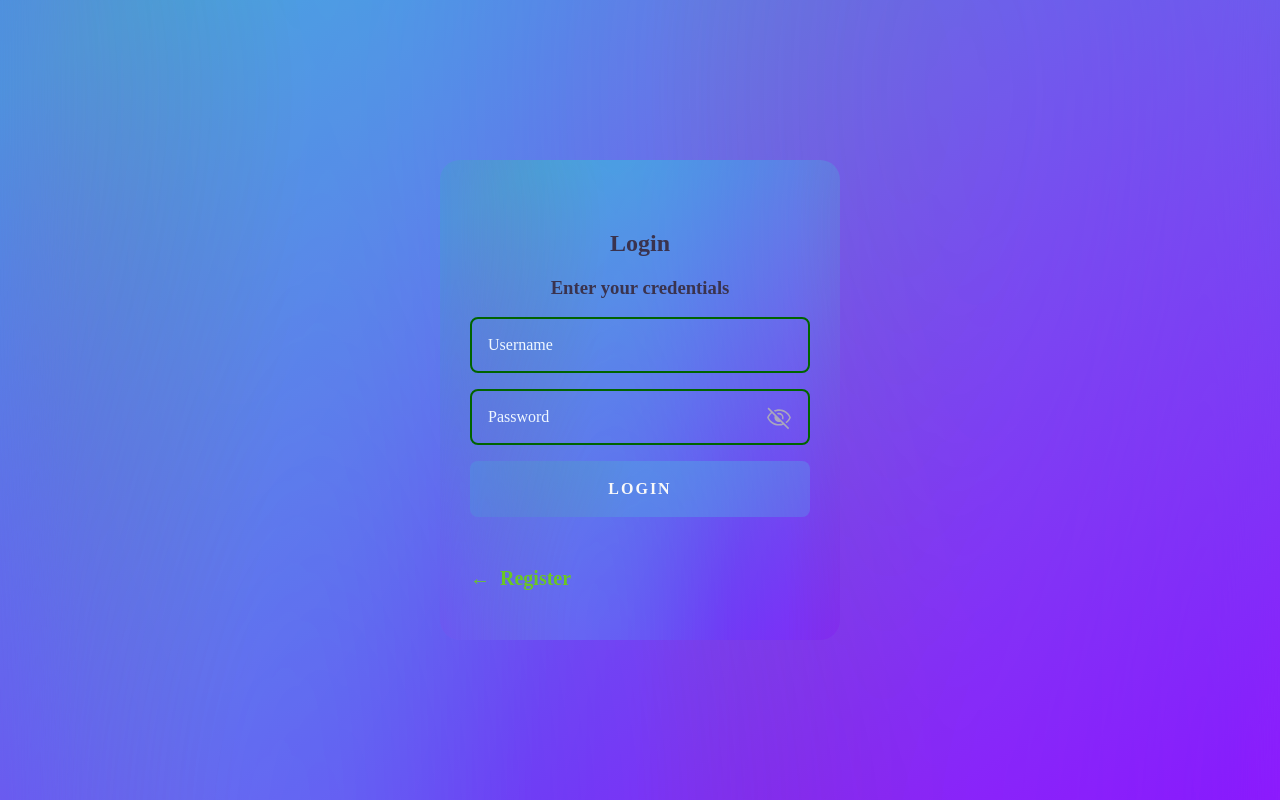
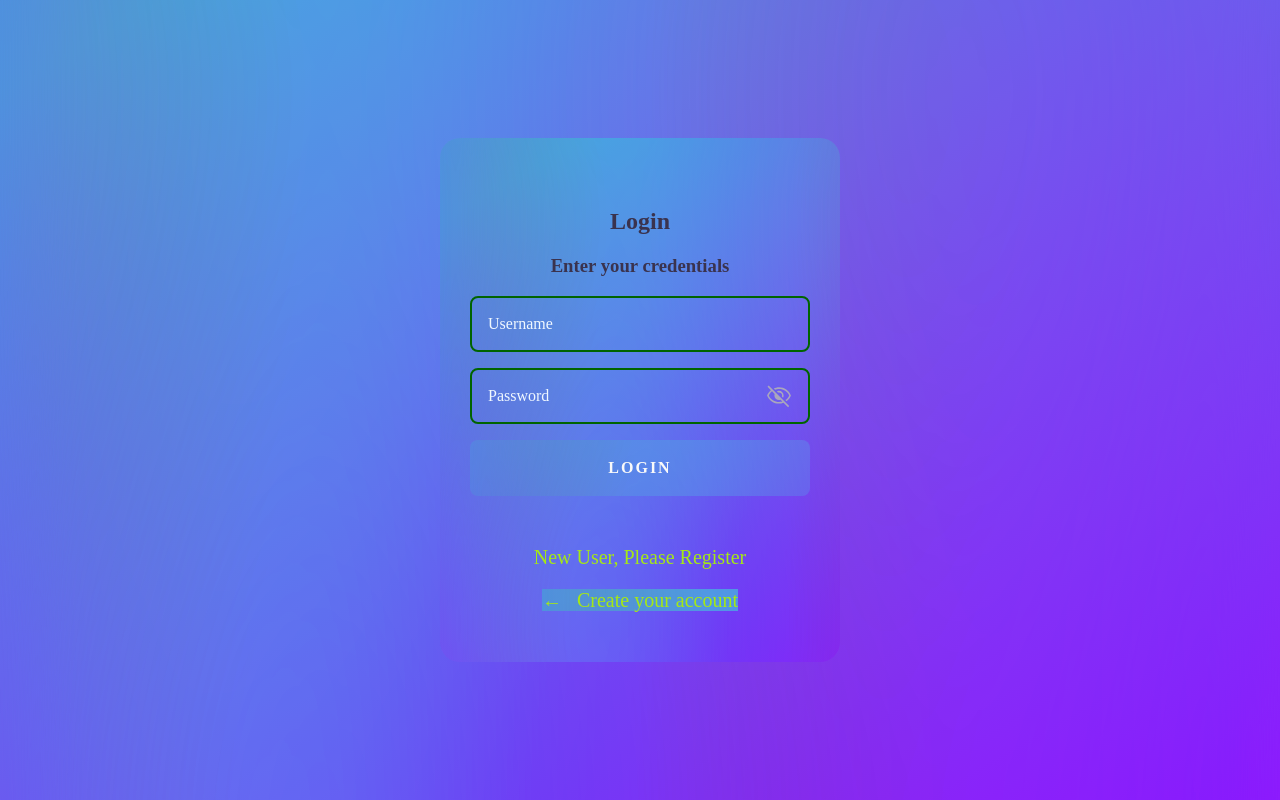
Before and after one commit to Ankushtsalian/TEST_LOGIN_JWT_FULLSTACK, a React (Create React App) app in the folder FRONTEND/: page /login in a window 1280 px wide. Built offline with nearby package versions, Linux system fonts and the light colour scheme.

Commit message:
login register with JWT completed

```diff
--- a/FRONTEND/src/App.js
+++ b/FRONTEND/src/App.js
@@ -41,7 +41,13 @@ function App() {
           />
           <Route
             path="/login"
-            element={<Login handleInput={handleInput} formInput={formInput} />}
+            element={
+              <Login
+                handleInput={handleInput}
+                formInput={formInput}
+                setFormInput={setFormInput}
+              />
+            }
           />
 
           <Route
--- a/FRONTEND/src/components/Login.jsx
+++ b/FRONTEND/src/components/Login.jsx
@@ -1,13 +1,18 @@
 import { useEffect, useState } from "react";
 
-import { Link, Navigate, redirect, useNavigate } from "react-router-dom";
+import { Link, useNavigate } from "react-router-dom";
 import Password from "./Password";
 import axios from "axios";
 
-const Login = ({ handleInput, formInput }) => {
+const Login = ({ handleInput, formInput, setFormInput }) => {
   const { loginUsername, loginPassword } = formInput;
   const [tokenLog, setTokenLog] = useState("");
   const navigate = useNavigate();
+
+  useEffect(() => {
+    localStorage.removeItem("Token");
+  });
+
   const handleLogin = async () => {
     try {
       const response = await axios.post("http://localhost:5000/api/v1/login", {
@@ -16,6 +21,15 @@ const Login = ({ handleInput, formInput }) => {
       });
       // console.log(response.data.msg.decoded);
       setTokenLog(() => response.data.msg.token);
+      setFormInput((formValue) => ({
+        ...formValue,
+
+        loginUsername: "",
+        loginPassword: "",
+        registerUsername: "",
+        registerPassword: "",
+        registerResetPassword: "",
+      }));
       // if (token) navigate("/protected");
 
       alert(
@@ -32,16 +46,9 @@ const Login = ({ handleInput, formInput }) => {
     }
     return () => {
       console.log("LOGIN");
-    };
+    }; // eslint-disable-next-line
   }, [tokenLog]);
-  // useEffect(() => {
-  //   if (tokenLog) {
-  //     navigate("/protected");
-  //   }
-  //   return () => {
-  //     console.log("done");
-  //   };
-  // }, [tokenLog]);
+
   return (
     <div className="login-card">
       <div>
@@ -61,7 +68,7 @@ const Login = ({ handleInput, formInput }) => {
             name="loginPassword"
             handleInput={handleInput}
           />
-          {/* <Link to="/protected"> */}{" "}
+
           <button
             className="control"
             type="button"
@@ -70,12 +77,12 @@ const Login = ({ handleInput, formInput }) => {
           >
             LOGIN
           </button>
-          {/* </Link> */}
         </form>
       </div>
       <div className="Redirect">
+        <div>New User, Please Register</div>
         <Link to="/">
-          &#x2190; <span>Register</span>
+          &#x2190; <span>Create your account</span>
         </Link>
       </div>
     </div>
--- a/FRONTEND/src/components/Logout.jsx
+++ b/FRONTEND/src/components/Logout.jsx
@@ -1,6 +1,6 @@
 import React from "react";
 import { useEffect, useState } from "react";
-import { Link, Navigate, redirect, useNavigate } from "react-router-dom";
+import { useNavigate } from "react-router-dom";
 
 const Logout = () => {
   const token = localStorage.getItem("Token");
@@ -18,7 +18,7 @@ const Logout = () => {
     }
     return () => {
       console.log("LOGOUT");
-    };
+    }; // eslint-disable-next-line
   }, [logToken]);
 
   return (
--- a/FRONTEND/src/components/Protected.jsx
+++ b/FRONTEND/src/components/Protected.jsx
@@ -1,5 +1,5 @@
 import React, { useEffect, useState } from "react";
-import { Link, Navigate, redirect, useNavigate } from "react-router-dom";
+import { useNavigate } from "react-router-dom";
 
 const Protected = ({ children }) => {
   const navigate = useNavigate();
@@ -12,7 +12,7 @@ const Protected = ({ children }) => {
     }
     return () => {
       console.log("Protected");
-    };
+    }; // eslint-disable-next-line
   }, [logToken]);
 
   return <div>{logToken && <div className="dashboard">{children}</div>}</div>;
--- a/FRONTEND/src/components/Register.jsx
+++ b/FRONTEND/src/components/Register.jsx
@@ -1,5 +1,4 @@
 import axios from "axios";
-import { useEffect, useState } from "react";
 import { Link } from "react-router-dom";
 import Password from "./Password";
 
@@ -16,9 +15,11 @@ const Register = ({ formInput, handleInput }) => {
           password: registerPassword,
         }
       );
-      alert(response.data.msg.username);
+      alert(
+        `You have successfully registered as : ${response.data.msg.username}, Please try to login`
+      );
     } catch (error) {
-      alert(error.response.data.msg);
+      alert(error.response.data.msg + " Please try to Sign in");
     }
   };
 
@@ -58,14 +59,12 @@ const Register = ({ formInput, handleInput }) => {
           >
             Register
           </button>
-          {/* <button className="control" type="button" onClick={disable}>
-            Register1
-          </button> */}
         </form>
       </div>
       <div className="Redirect">
+        <div>Already have an account?</div>
         <Link to="/login">
-          &#x2190; <span>Login</span>
+          &#x2190; <span>Sign In</span>
         </Link>
       </div>
     </div>
--- a/FRONTEND/src/styles/login_register.css
+++ b/FRONTEND/src/styles/login_register.css
@@ -55,18 +55,31 @@
 
 
 .Redirect ,.Redirect a{
-    display: flex;
-    justify-content: flex-start;
-    align-content: flex-start;
+    /* display: flex; */
+    /* justify-content: flex-start;
+    align-content: flex-start; */
     width: 100%;
     text-decoration: none;
-    color: #6ac624;
+    color: #a5e815;
+
+
 }
-.Redirect span{
+
+.Redirect a{
+    background-image: url("../background.svg");
+    animation: rotate 3s infinite alternate linear;
+    margin-top: 50px;
+}
+.Redirect div{
+
+    padding-bottom: 20px;
+}
+.Redirect a span{
     margin-left: 10px ;
+    margin-top: 50px;
 }
 .Redirect{
-    font-weight: bold;
+    /* font-weight: bold; */
     font-size: 20px;
     margin: 50px 0 0;
 
```
